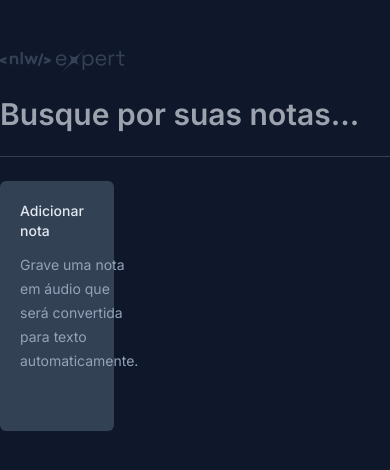
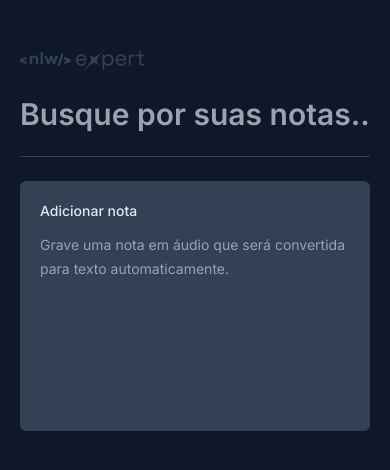
Before and after one commit to Lzdavi13/nlw-notes, a React (Vite) app: page / in a window 390 px wide. Shown: the top 470 px of the page. Built offline with nearby package versions, Linux system fonts and the light colour scheme.

Commit message:
feat: add responsive

```diff
--- a/src/app.tsx
+++ b/src/app.tsx
@@ -49,7 +49,7 @@ export function App() {
       : notes;
 
   return (
-    <div className="max-w-6xl mx-auto my-12 space-y-6">
+    <div className="max-w-6xl mx-auto my-12 space-y-6 px-5">
       <img src={logo} />
       <form className="w-full">
         <input
@@ -62,7 +62,7 @@ export function App() {
 
       <div className="h-px bg-slate-700" />
 
-      <div className="grid grid-cols-3 gap-6 auto-rows-[250px]">
+      <div className="grid grid-col-1 md:grid-cols-2 lg:grid-cols-3 gap-6 auto-rows-[250px]">
         <NewNoteCard onNoteCreated={onNoteCreated} />
         {filteredNotes.map((note) => (
           <NoteCard key={note.id} note={note} />
--- a/src/components/new-note-card.tsx
+++ b/src/components/new-note-card.tsx
@@ -103,7 +103,7 @@ export function NewNoteCard({ onNoteCreated }: NewNoteCardProps) {
 
       <Dialog.Portal>
         <Dialog.Overlay className="inset-0 fixed bg-black/50" />
-        <Dialog.Content className="fixed overflow-hidden left-1/2 top-1/2 -translate-x-1/2 -translate-y-1/2 max-w-[640px] w-full h-[60vh] bg-slate-700 outline-none rounded-md flex flex-col">
+        <Dialog.Content className="fixed overflow-hidden inset-0 md:inset-auto md:left-1/2 md:top-1/2 md:-translate-x-1/2 md:-translate-y-1/2 md:max-w-[640px] w-full md:h-[60vh] bg-slate-700 outline-none md:rounded-md flex flex-col">
           <Dialog.Close className="absolute top-0 right-0 p-1.5 text-slate-500 bg-slate-800 hover:text-slate-100 outline-none">
             <X className="size-5 " />
           </Dialog.Close>
--- a/src/components/note-card.tsx
+++ b/src/components/note-card.tsx
@@ -26,7 +26,7 @@ export function NoteCard({ note }: NoteCardProps) {
       </Dialog.Trigger>
       <Dialog.Portal>
         <Dialog.Overlay className="inset-0 fixed bg-black/50" />
-        <Dialog.Content className="fixed overflow-hidden left-1/2 top-1/2 -translate-x-1/2 -translate-y-1/2 max-w-[640px] w-full h-[60vh] bg-slate-700 outline-none rounded-md flex flex-col">
+        <Dialog.Content className="fixed overflow-hidden inset-0 md:inset-auto md:left-1/2 md:top-1/2 md:-translate-x-1/2 md:-translate-y-1/2 md:max-w-[640px] w-full md:h-[60vh] bg-slate-700 outline-none md:rounded-md flex flex-col">
           <Dialog.Close className="absolute top-0 right-0 p-1.5 text-slate-500 bg-slate-800 hover:text-slate-100">
             <X className="size-5 " />
           </Dialog.Close>
```
